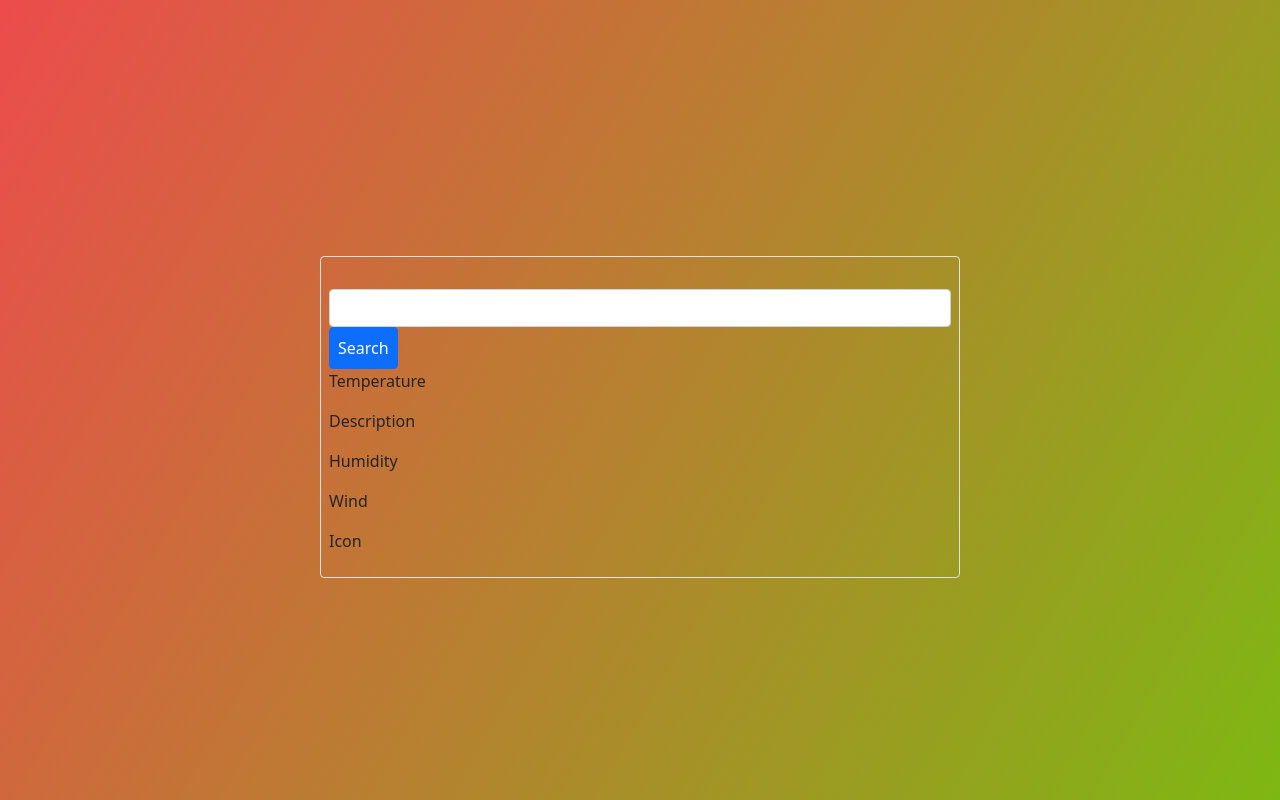
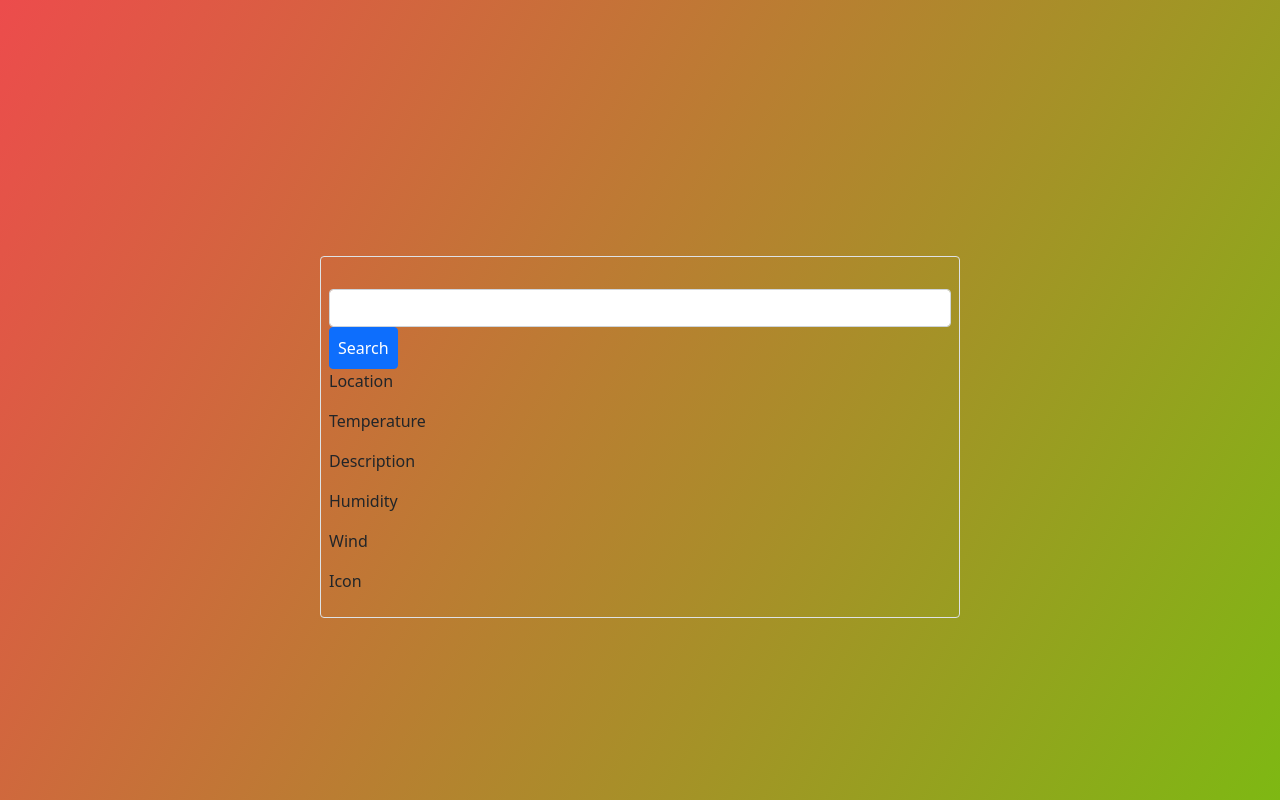
Before and after one commit to Fanger53/weather-app, a plain HTML site: page index.html in a window 1280 px wide. Drawn offline with nearby package versions, Linux system fonts and the light colour scheme; no server answers.

Commit message:
factoring the code with classes

```diff
--- a/index.html
+++ b/index.html
@@ -18,11 +18,12 @@
       <label for="search-input" class="form-label"></label>
       <input type="text" id="search-input" class="form-control">
       <button class="btn btn-primary p-2" id="search">Search</button>
-      <p>Temperature</p>
-      <p>Description</p>
-      <p>Humidity</p>
-      <p>Wind</p>
-      <p>Icon</p>
+      <p id="location">Location</p>
+      <p id="temperature">Temperature</p>
+      <p id="description">Description</p>
+      <p id="humidity">Humidity</p>
+      <p id="wind">Wind</p>
+      <p id="icon">Icon</p>
     </div>
 
   </div>
```
Also changed, not shown: main.js (+21 -1 lines).
